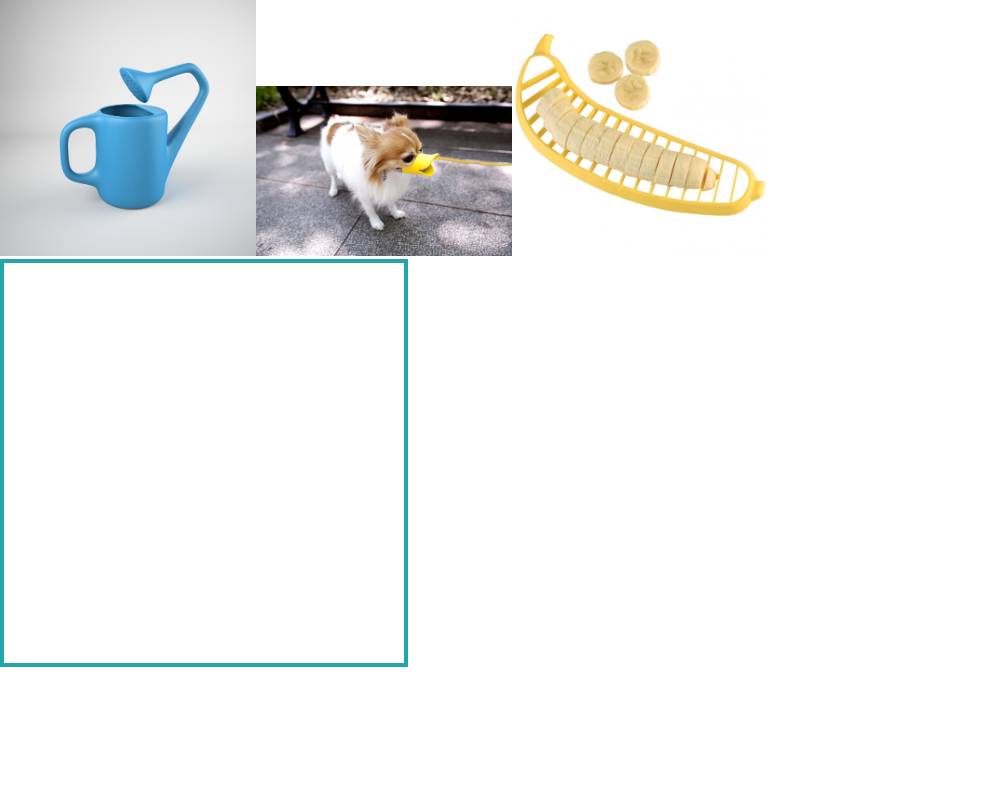
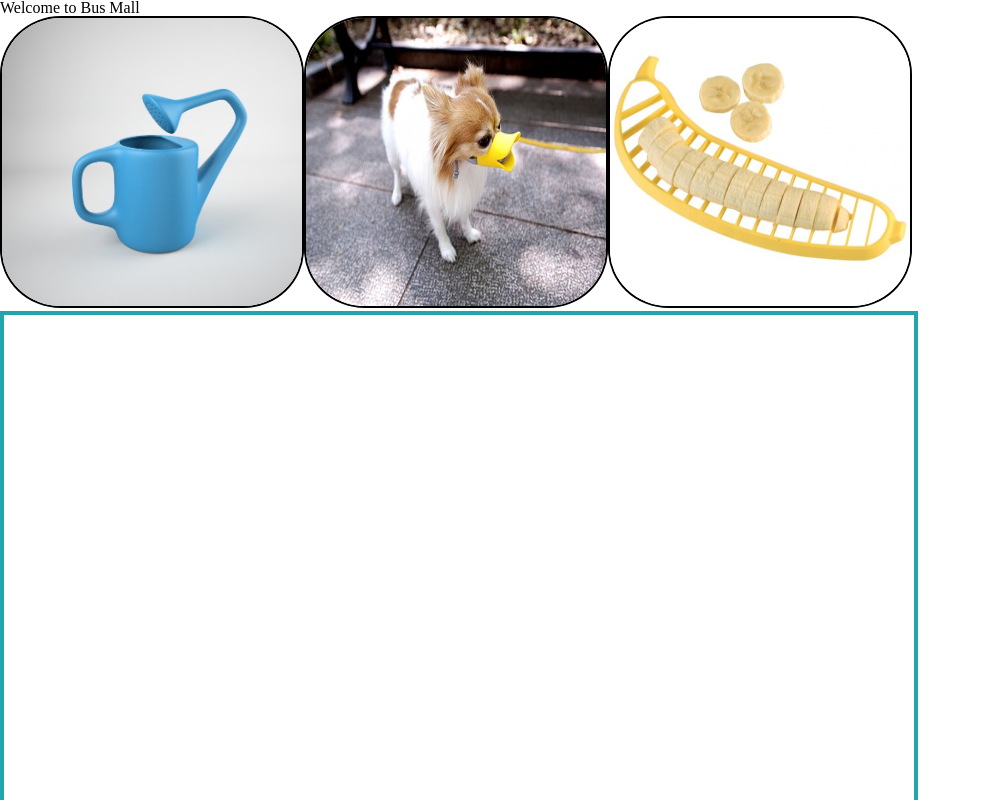
Before and after one commit to AmberFalbo/bus-mall, a plain HTML site: page index.html in a window 1280 px wide. Shown: the top 800 px of the page, without its empty margins (0-981 px from the left). Drawn offline with nearby package versions, Linux system fonts and the light colour scheme.

Commit message:
couldn't figure out the local storage yet, added CSS

```diff
--- a/css/style.css
+++ b/css/style.css
@@ -1,11 +1,15 @@
 img{
-  width: 20%;
+  border: 2px solid black;
+  border-radius: 20%;
+  width: 100%;
+  max-width: 300px;
+  height: 18em;
 }
 
 
 
 canvas{
   border: 4px solid rgb(35, 165, 174);
-  width: 400px;
-  height: 400px;
+  width: 910px !important;
+  height: 700px !important;
 }
--- a/index.html
+++ b/index.html
@@ -8,7 +8,9 @@
   <title>bus-mall</title>
 </head>
 <body>
-  <header>  </header>
+  <header>
+    <h2>Welcome to Bus Mall</h2>
+  </header>
   <main>
     <section id="container"></section>
     <canvas id="myChart" width="400" height="400"></canvas>
--- a/js/app.js
+++ b/js/app.js
@@ -31,7 +31,6 @@ BusmallImage.prototype.render = function(){
   imageElement.art = this.alt;
   imageElement.title = this.title;
   parentElement.appendChild(imageElement);
-
 }
 
 new BusmallImage('bag', '.jpg');
@@ -85,6 +84,7 @@ function getRandomIndex(){
   return index;
 }
 
+///////helper///////
 function getRandomNumber(max){
   return Math.floor(Math.random() * max);
 }
```
